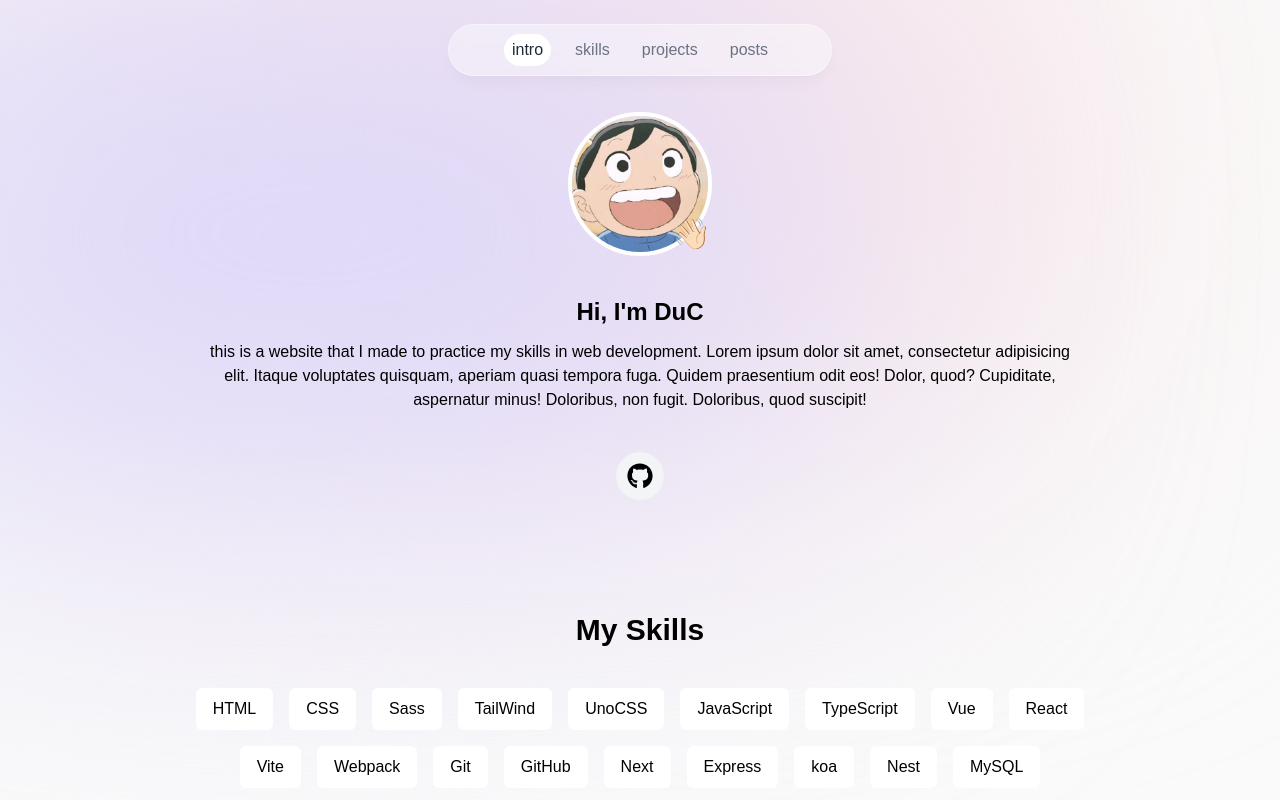
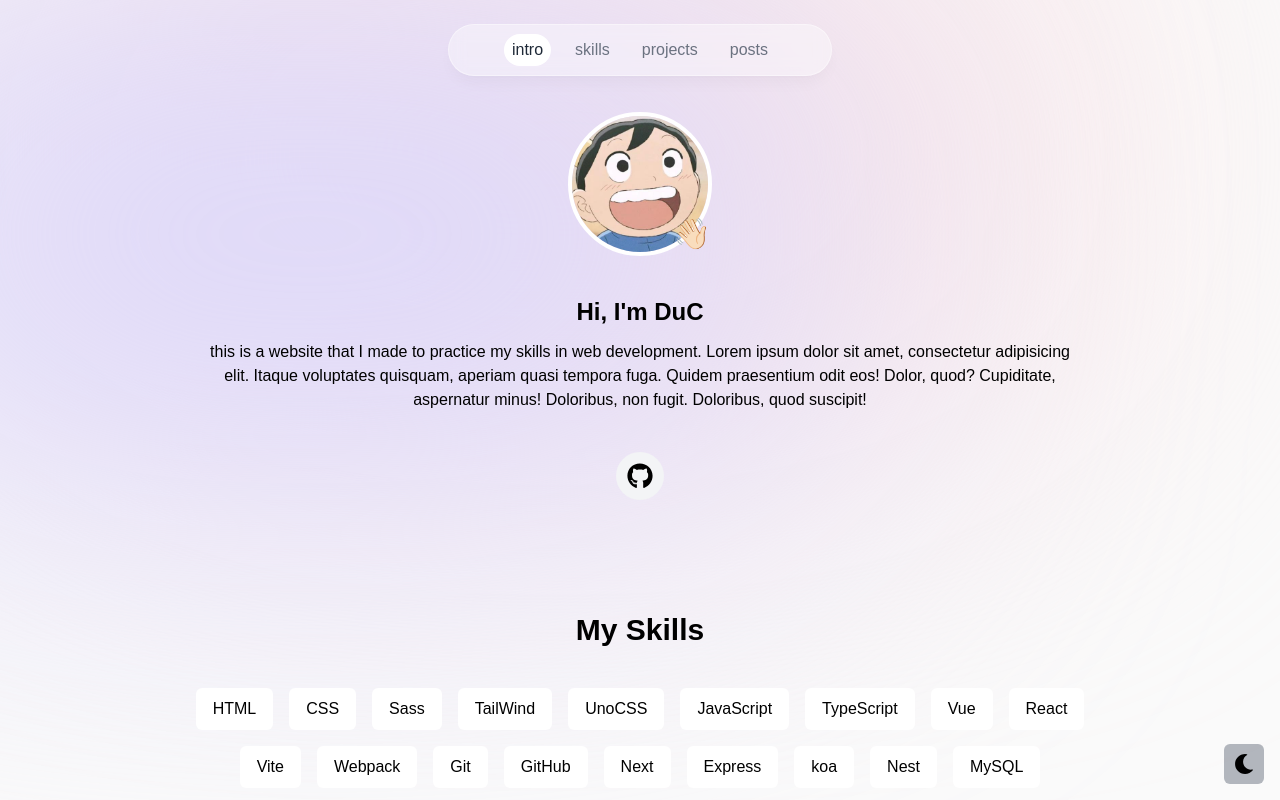
Before and after one commit to imddc/imddc-next-blog, a Next.js app: page / in a window 1280 px wide. Shown: the top 800 px of the page. Built offline with nearby package versions, Linux system fonts and the light colour scheme.

Commit message:
fix(console): console.error

```diff
--- a/app/layout.tsx
+++ b/app/layout.tsx
@@ -2,7 +2,9 @@ import { clsx } from 'clsx'
 import type { Metadata } from 'next'
 import { Inter } from 'next/font/google'
 import Header from '~/components/header'
+import Setting from '~/components/setting/setting'
 import { SectionContextProvider } from '~/context/section-context'
+import { ThemeContextProvider } from '~/context/theme-context'
 
 import '~/styles/globals.css'
 
@@ -20,14 +22,18 @@ export default function RootLayout({
 }>) {
   return (
     <html lang="en" className="scroll-smooth">
-      <body className={clsx(inter.className, 'relative')}>
+      <body className={clsx(inter.className, 'relative')} suppressHydrationWarning>
         <div className="bg-[#fbe2e3] absolute top-[-6rem] -z-10 right-[11rem] h-[31.25rem] w-[31.25rem] rounded-full blur-[10rem] sm:w-[68.75rem] "></div>
         <div className="bg-[#dbd7fb] absolute top-[-1rem] -z-10 left-[-35rem] h-[31.25rem] w-[50rem] rounded-full blur-[10rem] sm:w-[68.75rem] md:left-[-33rem] lg:left-[-28rem] xl:left-[-15rem] 2xl:left-[-5rem]"></div>
 
-        <SectionContextProvider>
-          <Header />
-          <main className="scroll-mt-20">{children}</main>
-        </SectionContextProvider>
+        <ThemeContextProvider>
+          <SectionContextProvider>
+            <Header />
+            <main className="scroll-mt-20">{children}</main>
+
+            <Setting />
+          </SectionContextProvider>
+        </ThemeContextProvider>
       </body>
     </html>
   )
--- a/components/header.tsx
+++ b/components/header.tsx
@@ -21,8 +21,7 @@ const Header = () => {
     <>
       <motion.div
         className="fixed left-1/2 -translate-x-1/2 h-[4.5rem] w-full rounded-none border border-white border-opacity-40 bg-white bg-opacity-40
-        shadow-lg shadow-black/[0.03] backdrop-blur-[0.5rem] sm:top-6 sm:h-[3.25rem] sm:w-[24rem] sm:rounded-full z-40"
-        // dark:bg-gray-950 dark:border-black/40 dark:bg-opacity-75
+        shadow-lg shadow-black/[0.03] backdrop-blur-[0.5rem] sm:top-6 sm:h-[3.25rem] sm:w-[24rem] sm:rounded-full z-40 dark:bg-gray-950 dark:border-black/40 dark:bg-opacity-75"
         {...headerBack}
       />
       <nav className="flex h-12 fixed z-40 top-[0.8rem] left-1/2 -translate-x-1/2 py-2 sm:top-[2.1rem] sm:h-[initial] sm:py-0">
--- a/components/homepage/posts.tsx
+++ b/components/homepage/posts.tsx
@@ -57,7 +57,7 @@ const Posts = () => {
               ></div>
               {post.tags.map((tag) => (
                 <Link
-                  href={'javascript:void(0)'}
+                  href={'*'}
                   key={tag}
                   className="mr-2 text-sm"
                 >
@@ -73,7 +73,7 @@ const Posts = () => {
               </p>
 
               <Link
-                href={'javascript:void(0)'}
+                href={'*'}
                 className="absolute bottom-0 right-3 group-hover:bottom-3 opacity-0 group-hover:opacity-100 rounded-full px-2 duration-700"
               >
                 <span className="border-2 border-gray-200 rounded-full px-2 py-1 hover:border-2 ">
--- /dev/null
+++ b/components/setting/setting.tsx
@@ -0,0 +1,15 @@
+'use client'
+
+import React from 'react'
+
+import SettingTheme from './theme'
+
+const Setting = () => {
+  return (
+    <div className="fixed bottom-4 right-4 flex-col-center">
+      <SettingTheme />
+    </div>
+  )
+}
+
+export default Setting
--- /dev/null
+++ b/components/setting/theme.tsx
@@ -0,0 +1,30 @@
+import React from 'react'
+import { FaMoon, FaSun } from 'react-icons/fa'
+import { useThemeContext } from '~/context/theme-context'
+
+const SettingTheme = () => {
+  const { themeDispatchContext, themeContext } = useThemeContext()
+
+  function handleToggleDarkMode() {
+    themeDispatchContext.dispatch({
+      type: 'toggle'
+    })
+  }
+
+  return (
+    <>
+      <button
+        className="flex-center size-10 bg-gray-500/50 hover:bg-gray-400/50 rounded-md duration-300"
+        onClick={handleToggleDarkMode}
+      >
+        {themeContext.theme === 'dark' ? (
+          <FaSun size={20} />
+        ) : (
+          <FaMoon size={20} />
+        )}
+      </button>
+    </>
+  )
+}
+
+export default SettingTheme
--- a/context/section-context.tsx
+++ b/context/section-context.tsx
@@ -25,9 +25,6 @@ const SectionDispatchContext = createContext<SectionDispatchContextType | null>(
 export const SectionContextProvider = ({ children }: PropsWithChildren) => {
   const [link, setLink] = useState<LinkType>('intro')
   const [time, setTime] = useState(0)
-  const [linkRefs, setLinkRefs] = useState<React.RefObject<HTMLDivElement>[]>(
-    []
-  )
 
   return (
     <SectionContext.Provider value={{ link, time }}>
--- /dev/null
+++ b/context/theme-context.tsx
@@ -0,0 +1,66 @@
+'use client'
+
+import React, { createContext, useContext, useReducer } from 'react'
+
+type Theme = 'light' | 'dark'
+type ThemeContext = {
+  theme: Theme
+}
+type ThemeDispatchContext = {
+  dispatch: React.Dispatch<ThemeAction>
+}
+type ThemeAction = {
+  type: 'toggle'
+}
+
+const ThemeContext = createContext<ThemeContext | null>(null)
+const ThemeDispatchContext = createContext<ThemeDispatchContext | null>(null)
+
+const themeReducer: React.Reducer<Theme, ThemeAction> = (theme, action) => {
+  switch (action.type) {
+    case 'toggle': {
+      const isDark = theme === 'dark'
+      if (isDark) {
+        document.documentElement.classList.remove('dark')
+        return 'light'
+      } else {
+        document.documentElement.classList.add('dark')
+        return 'dark'
+      }
+    }
+    default: {
+      throw Error('Unknown action: ' + action.type)
+    }
+  }
+}
+
+export const ThemeContextProvider = ({ children }: React.PropsWithChildren) => {
+  const [theme, dispatch] = useReducer(themeReducer, 'light')
+
+  return (
+    <ThemeContext.Provider value={{ theme }}>
+      <ThemeDispatchContext.Provider value={{ dispatch }}>
+        {children}
+      </ThemeDispatchContext.Provider>
+    </ThemeContext.Provider>
+  )
+}
+
+export const useThemeContext = () => {
+  const themeContext = useContext(ThemeContext)
+  const themeDispatchContext = useContext(ThemeDispatchContext)
+  if (!themeContext) {
+    throw new Error(
+      'useThemeContext must be used within a ThemeContextProvider'
+    )
+  }
+  if (!themeDispatchContext) {
+    throw new Error(
+      'useThemeDispatchContext must be used within a ThemeDispatchContextProvider'
+    )
+  }
+  return {
+    themeContext,
+    themeDispatchContext
+  }
+}
--- a/styles/globals.css
+++ b/styles/globals.css
@@ -46,15 +46,13 @@ body {
   background: #fff3;
 }
 
-label {
-  display: flex;
-  align-items: center;
-  margin: 10px 0;
+/* View Transitions */
+::view-transition-image-pair(root) {
+  isolation: auto;
 }
-
-label code {
-  width: 100px;
+::view-transition-old(root),
+::view-transition-new(root) {
+  animation: none;
+  mix-blend-mode: normal;
+  display: block;
 }
-input[type='number']::-webkit-inner-spin-button {
-  -webkit-appearance: none;
-}
```
Also changed, not shown: hooks/useViewTransition.tsx (added, +45 -0 lines).
